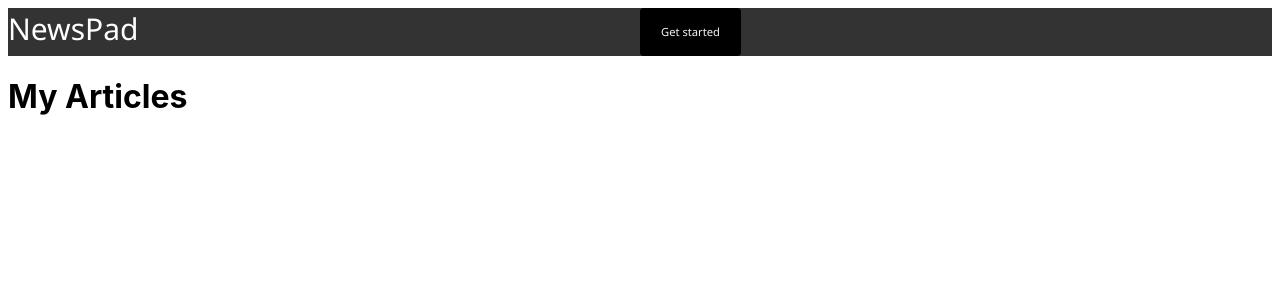
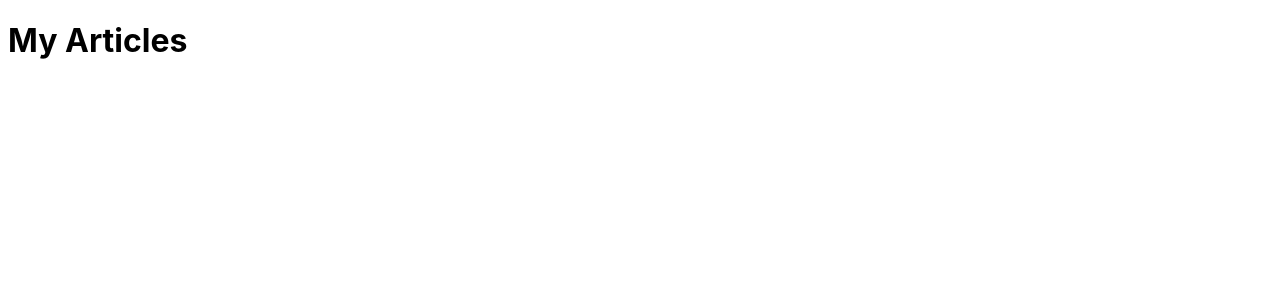
Before and after one commit to Collins33/NewsPad_client_v2, a React (Create React App) app: page /myarticles in a window 1280 px wide. Shown: the top 300 px of the page. Built offline with nearby package versions, Linux system fonts and the light colour scheme.

Commit message:
Change header position

```diff
--- a/src/routes/routes.js
+++ b/src/routes/routes.js
@@ -7,7 +7,7 @@ import { Route, Switch } from "react-router-dom";
 
 const Routes = () => (
   <>
-    <Header />
+    {/* <Header /> */}
     <Switch>
       <Route path="/" component={Home} exact />
       <Route path="/myarticles" component={MyArticles} exact />
--- a/src/views/Home/index.js
+++ b/src/views/Home/index.js
@@ -1,11 +1,12 @@
 import React, { Component } from "react";
 import Search from "../../components/search/Search";
 import News from "../../components/news/index";
-
+import Header from "../../components/header/Header";
 class Home extends Component {
   render() {
     return (
       <div>
+        <Header />
         <Search />
         <News />
       </div>
```
